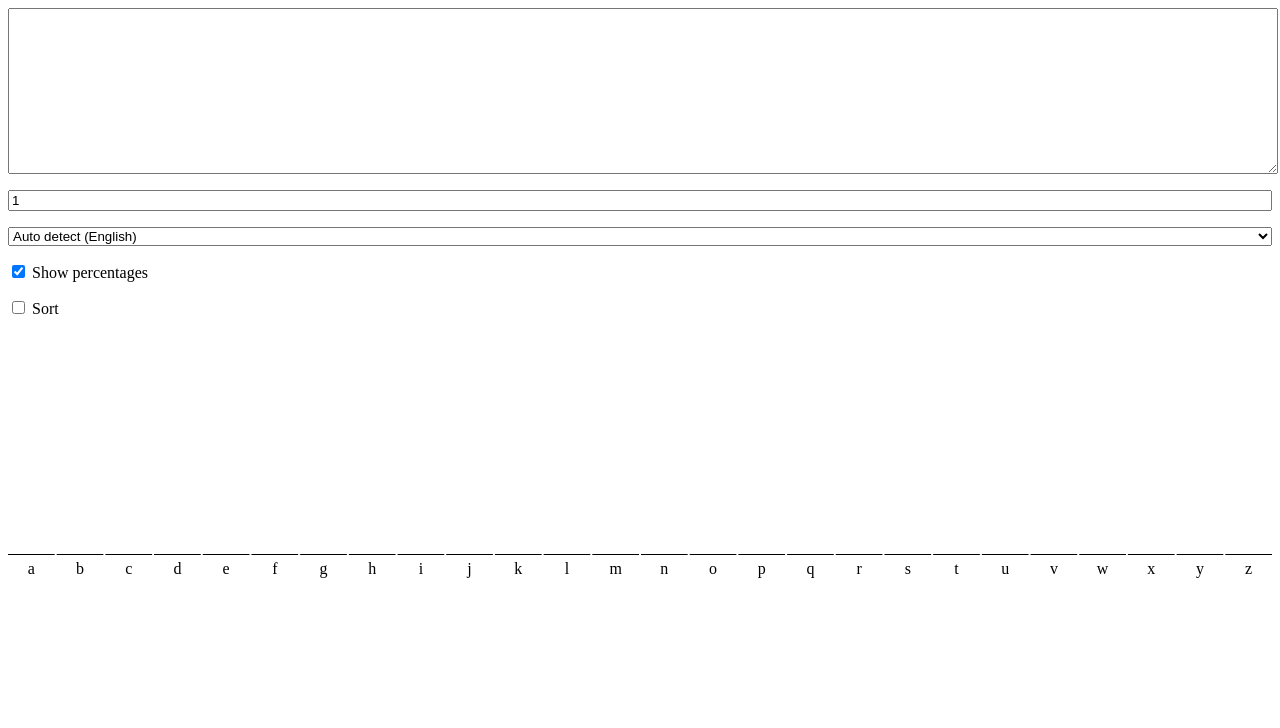
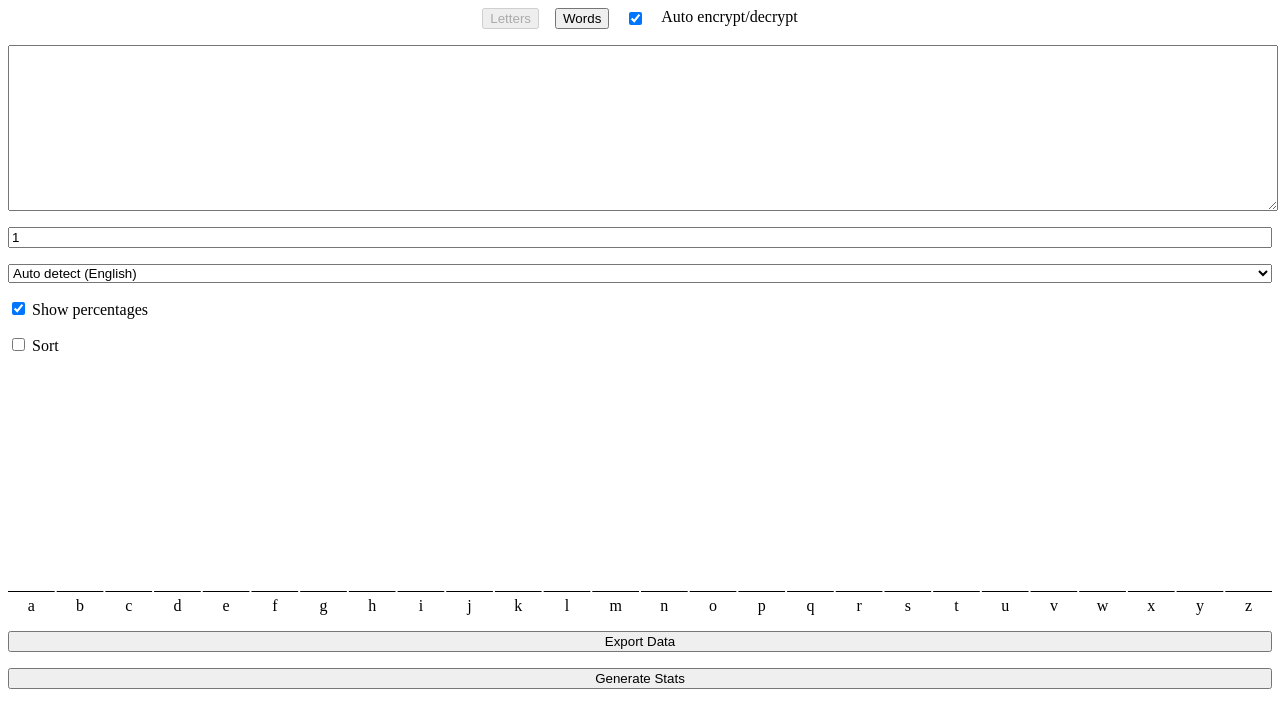
Before and after one commit to shap-po/encryptors, a SvelteKit app: page /tools/frequency-analysis in a window 1280 px wide. Shown: the top 728 px of the page. Built offline with nearby package versions, Linux system fonts and the light colour scheme.

Commit message:
feat: Add words frequency analysis and export option

```diff
--- a/package.json
+++ b/package.json
@@ -26,5 +26,10 @@
 		"typescript": "^5.0.0",
 		"typescript-eslint": "^8.20.0",
 		"vite": "^6.0.0"
+	},
+	"dependencies": {
+		"@types/file-saver": "^2.0.7",
+		"file-saver": "^2.0.5",
+		"jszip": "^3.10.1"
 	}
 }
--- a/src/lib/util/frequencyAnalysis.ts
+++ b/src/lib/util/frequencyAnalysis.ts
@@ -1,4 +1,4 @@
-export function calculateFrequencies(text: string, sampleSize: number, alphabet: string): Map<string, number> {
+export function calculateLetterFrequencies(text: string, sampleSize: number, alphabet: string): Map<string, number> {
     const freqMap = new Map<string, number>();
     const textArr = text.toLowerCase().split('');
 
@@ -24,6 +24,27 @@
     return freqMap;
 }
 
+const SPECIAL_WORD_CHARACTERS = '-';
+
+export function calculateWordFrequencies(text: string, sampleSize: number, alphabet: string): Map<string, number> {
+    const freqMap = new Map<string, number>();
+    const textArr = text.toLowerCase()
+        .replaceAll(/\s+/g, ' ')
+        .trim()
+        .split('')
+        .filter(c => alphabet.includes(c) || SPECIAL_WORD_CHARACTERS.includes(c) || c === ' ')
+        .join('')
+        .split(' ');
+
+    for (let i = 0; i < textArr.length - sampleSize + 1; i++) {
+        const sample = textArr.slice(i, i + sampleSize).join(' ');
+        const count = freqMap.get(sample) || 0;
+        freqMap.set(sample, count + 1);
+    }
+
+    return freqMap;
+}
+
 export function normalizeFrequencies(freqMap: Map<string, number>): Map<string, number> {
     const total = Array.from(freqMap.values()).reduce((acc, count) => acc + count, 0);
     const freqMapCopy = new Map(freqMap);
--- /dev/null
+++ b/src/routes/+layout.svelte
@@ -0,0 +1,15 @@
+<script lang="ts">
+    let {children} = $props();
+</script>
+
+<div>
+    {@render children()}
+</div>
+
+<style>
+    div {
+        display: flex;
+        flex-direction: column;
+        gap: 1rem;
+    }
+</style>
--- a/src/routes/tools/frequency-analysis/+page.svelte
+++ b/src/routes/tools/frequency-analysis/+page.svelte
@@ -2,36 +2,76 @@
     import LanguageSelect from "$lib/components/languageSelect.svelte";
     import Histogram from "$lib/components/histogram.svelte";
     import {languages} from "$lib/util/lang";
-    import {calculateFrequencies, normalizeFrequencies, sortFrequencies} from "$lib/util/frequencyAnalysis";
+    import * as frequencyAnalysis from "$lib/util/frequencyAnalysis";
+    import saveAs from "file-saver";
+    import JSZip from "jszip";
+    import TabMenu from "$lib/components/tabMenu.svelte";
+
+    const MAX_FREQ_FOR_HISTOGRAM = 50;
 
     let text = $state("");
     let sampleSize = $state(1);
     let lang = $state(languages.en);
     let normalized = $state(true);
     let sorted = $state(false);
+    let mode = $state(0);
 
-    let points = $state<number[]>([]);
-    let labels = $state<string[]>([]);
-    let barLabels = $state<string[]>([]);
+    let frequencies = $state<Map<string, number>>(new Map()); // should only be used to calculate sortedFrequencies
+    let sortedFrequencies = $derived(sorted ? frequencyAnalysis.sortFrequencies(frequencies) : frequencies);
+    let showHistogram = $derived(sortedFrequencies.size <= MAX_FREQ_FOR_HISTOGRAM);
 
-    $effect(() => {
-        let frequencies = calculateFrequencies(text, sampleSize, lang.alphabet);
-        if (sorted) {
-            frequencies = sortFrequencies(frequencies);
+    let points = $derived([...sortedFrequencies.values()]);
+    let labels = $derived([...sortedFrequencies.keys()]);
+    let barLabels = $derived(normalized ?
+        // for some reason, svelte thinks that outputFrequencies.values().map() is invalid statement inside $derived
+        [...[...frequencyAnalysis.normalizeFrequencies(sortedFrequencies).values()]
+            .map(v => v === 0 ? "" : (v >= 0.01 ? (v * 100).toFixed(0) : (v * 100).toFixed(2)) + "%")] :
+        [...[...sortedFrequencies.values()].map(v => v === 0 ? "" : v.toString())]
+    );
+
+
+    function exportData(frequencies: Map<string, number>) {
+        const type = mode === 0 ? "letter" : "word";
+        saveAs(
+            new Blob([JSON.stringify(Object.fromEntries(frequencies))], {type: "application/json"}),
+            `${lang.name.toLowerCase()}_${sampleSize}_gram_${type}_frequencies.json`
+        );
     }
-        const outputFrequencies = normalized ? normalizeFrequencies(frequencies) : frequencies;
 
-        points = [...frequencies.values()];
-        labels = [...frequencies.keys()];
-        if (normalized) {
-            barLabels = [...outputFrequencies.values().map(v => v === 0 ? "" : (v >= 0.01 ? (v * 100).toFixed(0) : (v * 100).toFixed(2)) + "%")];
-        } else {
-            barLabels = [...frequencies.values().map(v => v === 0 ? "" : v.toString())];
+    function generateStats() {
+        const letterFreq = [];
+        for (let i = 1; i <= 4; i++) {
+            letterFreq.push(frequencyAnalysis.calculateLetterFrequencies(text, i, lang.alphabet));
         }
-    });
+        const wordFreq = [];
+        for (let i = 1; i <= 3; i++) {
+            wordFreq.push(frequencyAnalysis.calculateWordFrequencies(text, i, lang.alphabet));
+        }
+
+        const data = [...letterFreq, ...wordFreq].map(f => frequencyAnalysis.normalizeFrequencies(f))
+            .map(f => Object.fromEntries(f))
+            .map(f => JSON.stringify(f));
+
+        const filenames = [
+            ...letterFreq.map((f, i) => `${lang.name.toLowerCase()}_${i + 1}_gram_letter_frequencies.json`),
+            ...wordFreq.map((f, i) => `${lang.name.toLowerCase()}_${i + 1}_gram_word_frequencies.json`)
+        ]
+
+        const zip = new JSZip();
+        data.forEach((d, i) => zip.file(filenames[i], d));
+        zip.generateAsync({type: "blob"})
+            .then(content => saveAs(content, `${lang.name.toLowerCase()}_frequencies.zip`));
+    }
 </script>
 
-<div class="frequency-analysis">
+<TabMenu
+    content={[
+        {name: "Letters", func: () => frequencies = frequencyAnalysis.calculateLetterFrequencies(text, sampleSize, lang.alphabet)},
+        {name: "Words", func: () => frequencies = frequencyAnalysis.calculateWordFrequencies(text, sampleSize, lang.alphabet)},
+    ]}
+    selected={mode}
+/>
+
 <textarea bind:value={text}></textarea>
 <input type="number" min="1" step="1" bind:value={sampleSize}>
 <LanguageSelect bind:value={lang} text={text}/>
@@ -43,22 +83,19 @@
     <input type="checkbox" bind:checked={sorted} name="sorted">
     <label for="sorted">Sort</label>
 </div>
+
+{#if showHistogram}
     <Histogram
         height={200}
         points={points}
         labels={labels}
         barLabels={barLabels}
     />
-
-</div>
+{/if}
+<button onclick={()=>exportData(sortedFrequencies)}>Export Data</button>
+<button onclick={generateStats}>Generate Stats</button>
 
 <style>
-    div.frequency-analysis {
-        display: flex;
-        flex-direction: column;
-        gap: 1rem;
-    }
-
     textarea {
         width: 100%;
         height: 10rem;
```
Also changed, not shown: 1 other file (tests, documents, lock files or other folders). Lines whose indentation alone changed are shown as unchanged.
